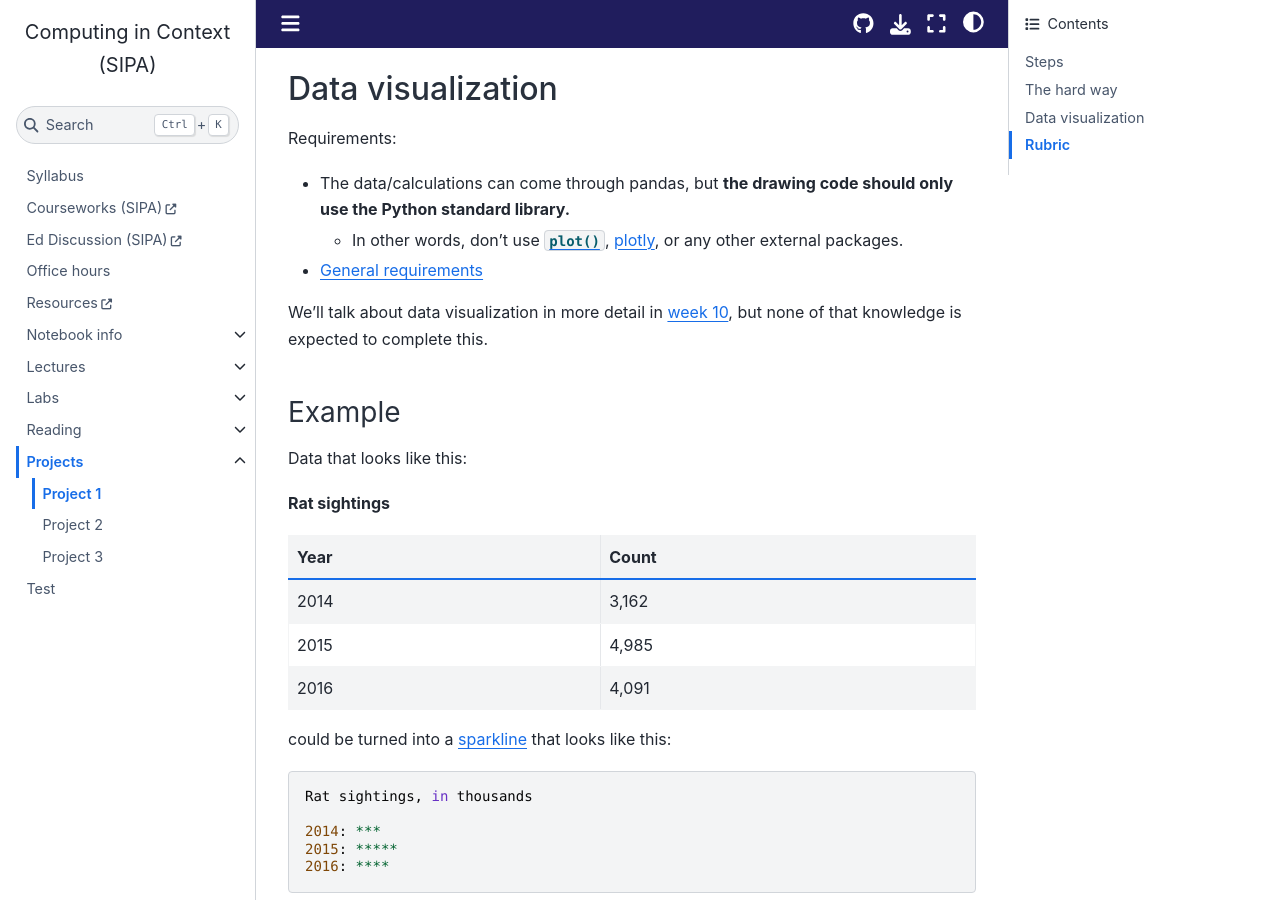
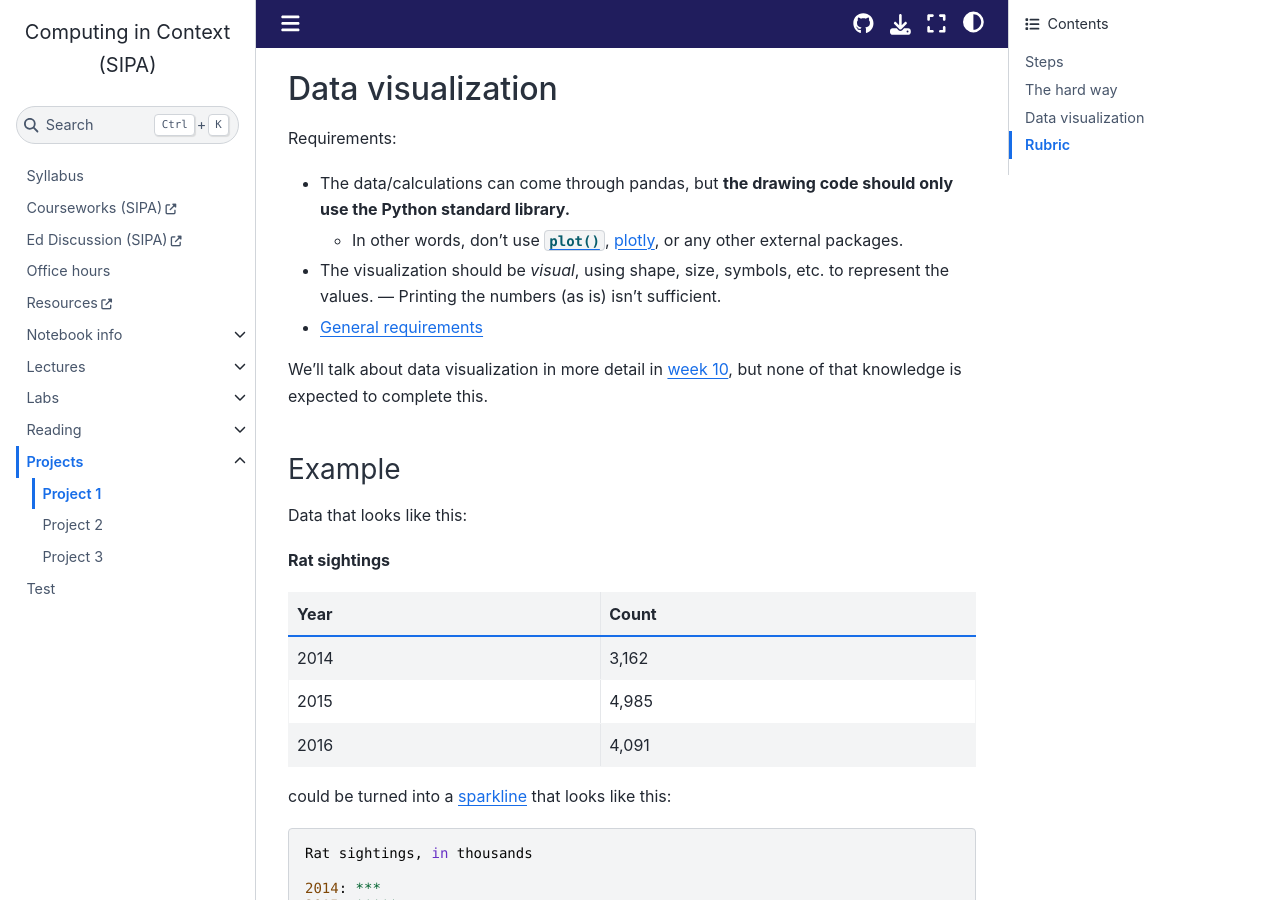
Before and after one commit to afeld/computing-in-context, a Jupyter Book: the page built from project_1.md, in a window 1280 px wide and 900 px high, scrolled down 1235 px. Built offline with Jupyter Book 1.0.4 settings and Sphinx 7.4.7 and the Sphinx Book theme 1.1.4, drawn with Linux system fonts in a browser that asks for light colours; pages that are not in the unit, such as notebooks, are missing from menus; comment, search, counter and statistics services are not loaded.

Commit message:
clarify Project 1 viz requirement

```diff
--- a/project_1.md
+++ b/project_1.md
@@ -42,6 +42,8 @@ Requirements:
 
 - The data/calculations can come through pandas, but **the drawing code should only use the Python standard library.**
   - In other words, don't use [`plot()`](https://pandas.pydata.org/docs/reference/api/pandas.DataFrame.plot.html), [plotly](https://plotly.com/python/), or any other external packages.
+- The visualization should be _visual_, using shape, size, symbols, etc. to represent the values.
+  — Printing the numbers (as is) isn't sufficient.
 - [General requirements](notebooks.md#visualizations)
 
 We'll talk about data visualization in more detail in [week 10](index.md#schedule), but none of that knowledge is expected to complete this.
```
